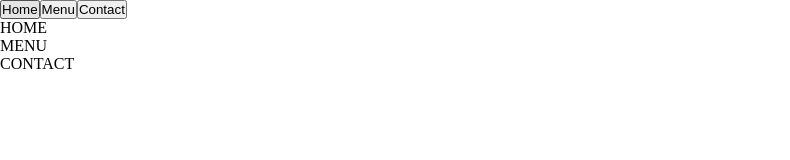
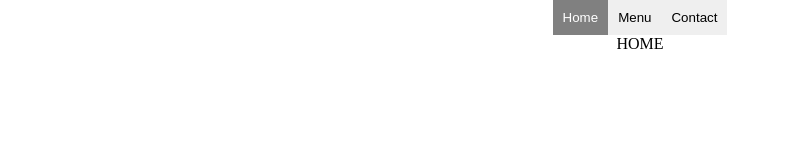
Before and after one commit to rubeans/beans-store, a website built with webpack: page dist/index.html in a window 1280 px wide. Shown: the whole page, without its empty margins (0-790 px from the left). Built offline with nearby package versions, Linux system fonts and the light colour scheme.

Commit message:
load home page by default

```diff
--- a/css/style.css
+++ b/css/style.css
@@ -6,4 +6,19 @@
 
 #content {
     height: 100vh;
+    text-align: center;
 }
+
+.tab-button{
+    cursor: pointer;
+    border: none;
+    padding: 10px;
+}
+
+.tab-content{
+    display: none;
+}
+.active{
+    background-color: grey;
+    color: white;
+}
--- a/src/components/home.js
+++ b/src/components/home.js
@@ -2,7 +2,7 @@ const home = () => {
     const tabs = document.querySelector('.tab-contents')
     const div = document.createElement('div')
     div.id = 'home-content'
-    div.classList.add('tab-content', 'active')
+    div.classList.add('tab-content')
     div.textContent = 'HOME'
     tabs.appendChild(div)
 }
--- a/src/index.js
+++ b/src/index.js
@@ -41,3 +41,9 @@ tabs.forEach((tab) => {
         switchTab(tab.id, event);
     });
 });
+
+// Load Home page by default
+window.onload = () => {
+    const loadHome = document.querySelectorAll('.tab-content')[0];
+    loadHome.style.display = 'block'
+}
```
Also changed, not shown: dist/bundle.js.
